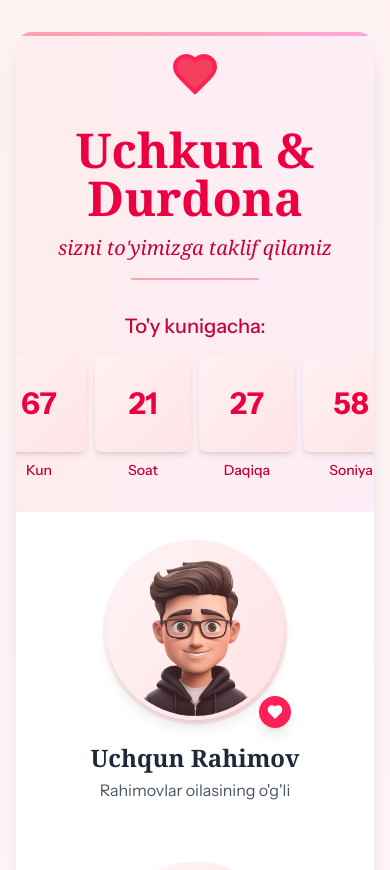
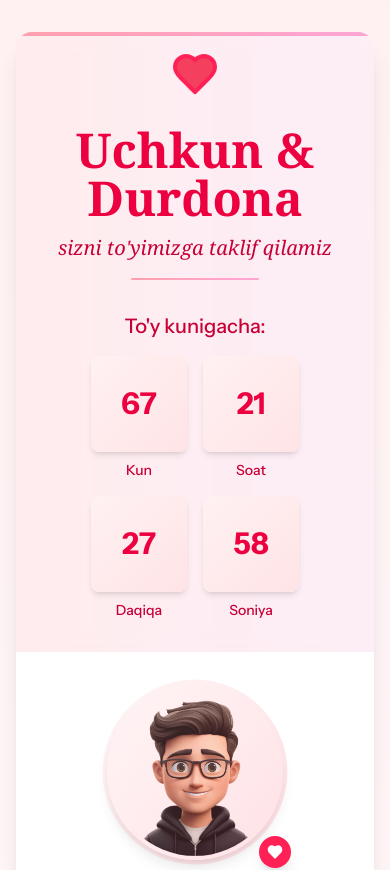
Before and after one commit to uchkunrakhimow/wedding-invitation, a React (Vite) app: page / in a window 390 px wide. Shown: the top 870 px of the page. Built offline with nearby package versions, Linux system fonts and the light colour scheme.

Commit message:
Fix countdown layout overflow on small screens by enabling flex-wrap and setting minimum widths for time units

```diff
--- a/src/App.tsx
+++ b/src/App.tsx
@@ -159,7 +159,6 @@ const App = () => {
               <div className="h-0.5 w-32 bg-gradient-to-r from-rose-300 to-pink-300 rounded-full"></div>
             </div>
 
-            {/* Countdown timer */}
             <div
               className={`transition-all duration-1000 delay-300 ${
                 isLoaded
@@ -167,32 +166,32 @@ const App = () => {
                   : "translate-y-10 opacity-0"
               }`}
             >
-              <p className="text-xl text-rose-700 mb-4 font-medium">
+              <p className="text-xl text-rose-700 mb-4 font-medium text-center">
                 To'y kunigacha:
               </p>
-              <div className="flex justify-center space-x-2 sm:space-x-4">
-                <div className="flex flex-col items-center">
+              <div className="flex flex-wrap justify-center gap-4 sm:space-x-4">
+                <div className="flex flex-col items-center min-w-[60px]">
                   {countdownAnimation(days)}
                   <p className="mt-2 text-sm sm:text-base font-medium text-rose-700">
                     Kun
                   </p>
                 </div>
 
-                <div className="flex flex-col items-center">
+                <div className="flex flex-col items-center min-w-[60px]">
                   {countdownAnimation(hours)}
                   <p className="mt-2 text-sm sm:text-base font-medium text-rose-700">
                     Soat
                   </p>
                 </div>
 
-                <div className="flex flex-col items-center">
+                <div className="flex flex-col items-center min-w-[60px]">
                   {countdownAnimation(minutes)}
                   <p className="mt-2 text-sm sm:text-base font-medium text-rose-700">
                     Daqiqa
                   </p>
                 </div>
 
-                <div className="flex flex-col items-center">
+                <div className="flex flex-col items-center min-w-[60px]">
                   {countdownAnimation(seconds)}
                   <p className="mt-2 text-sm sm:text-base font-medium text-rose-700">
                     Soniya
```
